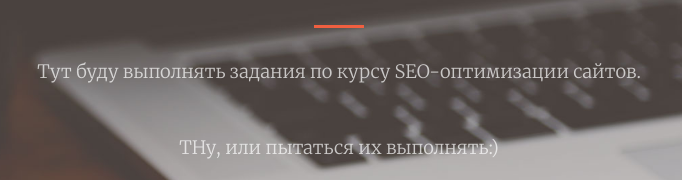
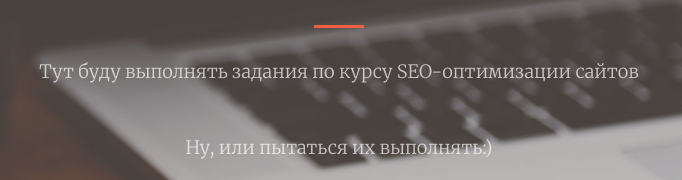
Before and after one commit to lovva/lovva.github.io, a plain HTML site: page index.html in a window 1280 px wide. Shown: the part 331-511 px from the top of the page, 301-983 px from the left. Drawn offline with nearby package versions, Linux system fonts and the light colour scheme.

Commit message:
Update index.html

```diff
--- a/index.html
+++ b/index.html
@@ -106,8 +106,8 @@
             <hr>
           </div>
           <div class="col-lg-8 mx-auto">
-            <p class="text-faded mb-5">Тут буду выполнять задания по курсу SEO-оптимизации сайтов.</p>
-            <p class="text-faded mb-5">ТНу, или пытаться их выполнять:)</p>
+            <p class="text-faded mb-5">Тут буду выполнять задания по курсу SEO-оптимизации сайтов</p>
+            <p class="text-faded mb-5">Ну, или пытаться их выполнять:)</p>
             <a class="btn btn-primary btn-xl js-scroll-trigger" href="#about">Find Out More</a>
           </div>
         </div>
```
